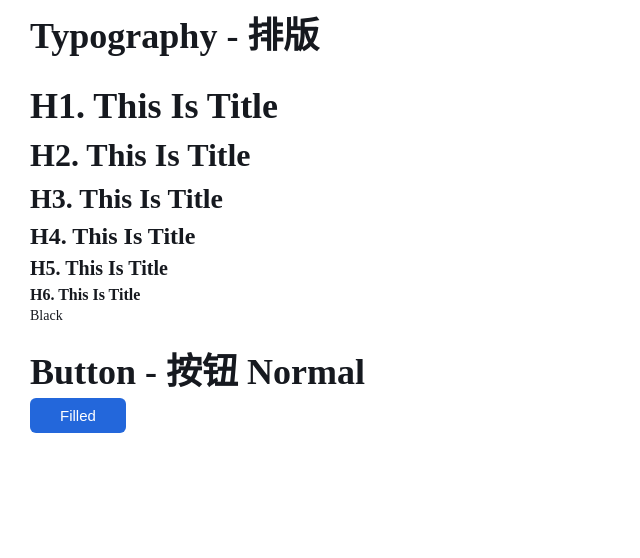
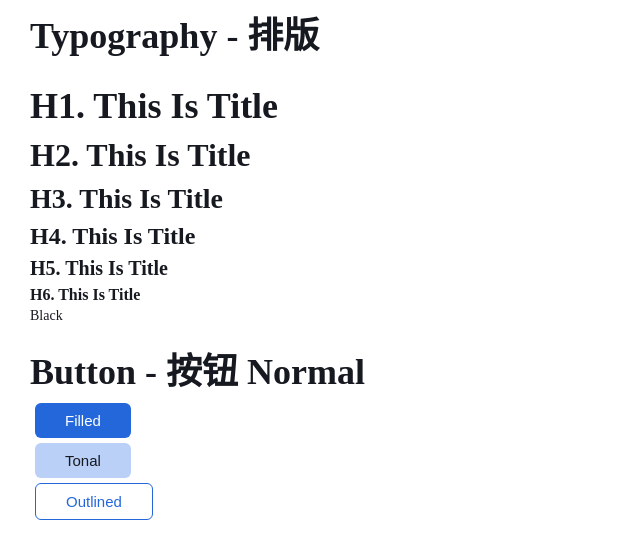
Before and after one commit to OpenRapid/personal-ui, a plain HTML site: page template.html in a window 1280 px wide. Shown: the whole page, without its empty margins (0-640 px from the left). Drawn offline with Linux system fonts and the light colour scheme.

Commit message:
懒得写提交了 自己看吧

```diff
--- a/personal.css
+++ b/personal.css
@@ -44,6 +44,7 @@ body {
     color: var(--pui-color-black);
     line-height: 52.13px;
 }
+
 .pui-content h2 {
     margin: 0;
     font-size: 32px;
@@ -51,6 +52,7 @@ body {
     color: var(--pui-color-black);
     line-height: 46.34px;
 }
+
 .pui-content h3 {
     margin: 0;
     font-size: 28px;
@@ -58,6 +60,7 @@ body {
     color: var(--pui-color-black);
     line-height: 40.54px;
 }
+
 .pui-content h4 {
     margin: 0;
     line-height: 34.75px;
@@ -65,6 +68,7 @@ body {
     font-weight: bold;
     color: var(--pui-color-black);
 }
+
 .pui-content h5 {
     margin: 0;
     line-height: 28.96px;
@@ -72,6 +76,7 @@ body {
     font-weight: bold;
     color: var(--pui-color-black);
 }
+
 .pui-content h6 {
     margin: 0;
     line-height: 23.17px;
@@ -79,6 +84,7 @@ body {
     font-weight: bold;
     color: var(--pui-color-black);
 }
+
 .pui-content p {
     margin: 0;
     line-height: 20.27px;
@@ -86,16 +92,60 @@ body {
     font-weight: normal;
     color: var(--pui-color-black);
 }
+
 /* Button */
-.pui-btn.filled {
+.pui-btn {
     padding: var(--pui-btn-padding);
-    border-radius: var(--pui-btn-border-radius);;
-    background: var(--pui-color-primary);
+    border-radius: var(--pui-btn-border-radius);
     display: flex;
     justify-content: center;
     align-items: center;
     border: 0;
     font-size: 15px;
     font-weight: 500;
-    color: rgba(255, 255, 255, 1);
+    transition: all 0.5s;
+    margin: 5px;
 }
+
+.pui-btn.filled {
+    background: var(--pui-color-primary);
+    color: var(--pui-color-white);
+}
+
+.pui-btn.filled:hover {
+    background: var(--pui-color-primay-light);
+}
+
+.pui-btn.filled:active {
+    transition: all 0.2s;
+    background: var(--pui-color-primay-strong);
+}
+
+.pui-btn.tonal {
+    background: var(--pui-color-secondary);
+    color: var(--pui-color-black);
+}
+
+.pui-btn.tonal:hover {
+    background: var(--pui-color-secondary-light);
+}
+
+.pui-btn.tonal:active {
+    transition: all 0.2s;
+    background: var(--pui-color-secondary-soft);
+}
+
+.pui-btn.outlined {
+    background: none;
+    border: solid var(--pui-color-primary) 1.5px;
+    color: var(--pui-color-primary);
+}
+
+.pui-btn.outlined:hover {
+    border: solid var(--pui-color-primay-light) 1.5px;
+}
+
+.pui-btn.outlined:active {
+    transition: all 0.2s;
+    border: solid var(--pui-color-primay-strong) 1.5px;
+}
--- a/template.html
+++ b/template.html
@@ -21,6 +21,8 @@
     <div class="pui-content">
         <h1>Button - 按钮  Normal</h1>
         <button class="pui-btn filled">Filled</button>
+        <button class="pui-btn tonal">Tonal</button>
+        <button class="pui-btn outlined">Outlined</button>
     </div>
 </body>
 </html>
```
